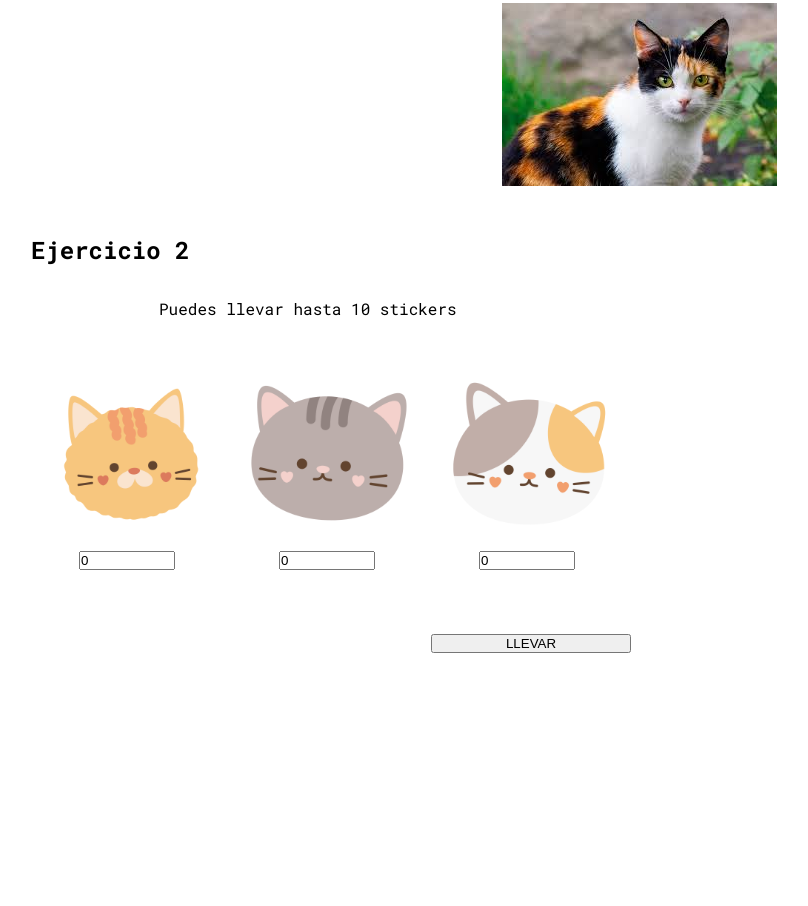
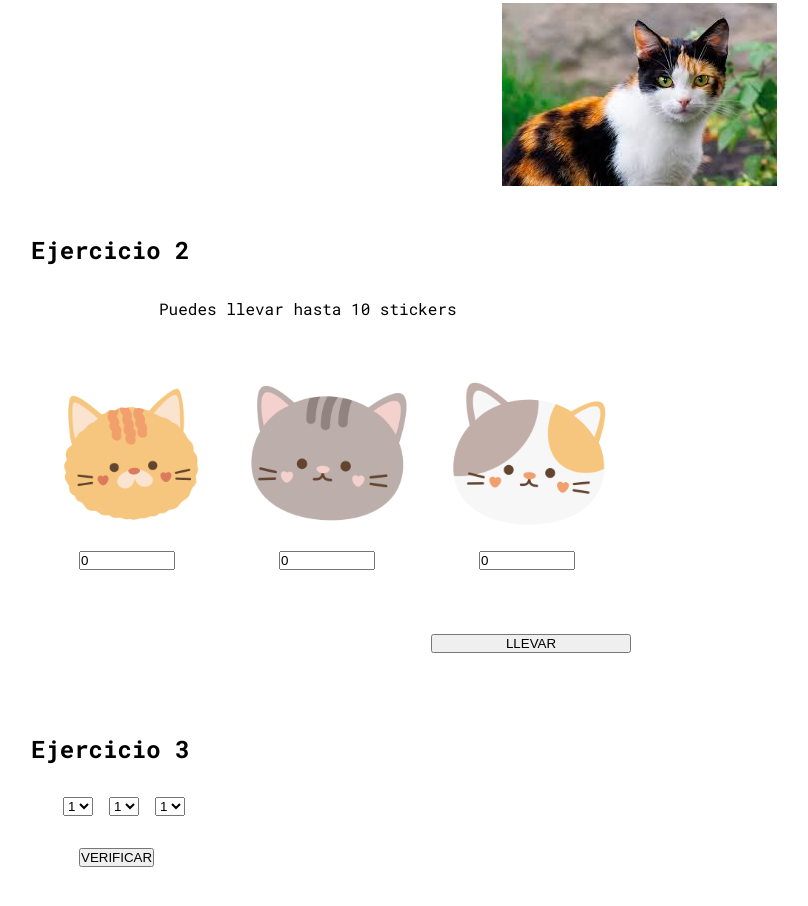
Before and after one commit to teremonardes/desafioCondiciones, a plain HTML site: page index.html in a window 1280 px wide. Shown: the part 216-1122 px from the top of the page, without its empty margins (1-809 px from the left). Drawn offline with Linux system fonts and the light colour scheme.

Commit message:
funciones

```diff
--- a/assets/css/style.css
+++ b/assets/css/style.css
@@ -3,7 +3,10 @@
     padding:0;
     box-sizing: border-box
 }
-
+body {
+    display: flex;
+    flex-direction: column;
+}
 h1 {
     font-family: "roboto Mono";
     text-align: center;
@@ -28,7 +31,6 @@ h2 {
 .stickers {
     display: flex;
     margin: auto;
-    min-height: 100vh;
     margin: 2rem;
 }
 
@@ -62,3 +64,30 @@ input {
     margin-left: 10rem;
 
 }
+/* CSS EJERCICIO3  */
+
+.numero-container {
+    display: flex;
+    margin: auto;
+         align-items: center;
+       margin-left: 4rem;
+       margin-top: 2rem;
+         gap: 1rem;
+
+
+}
+
+.verifica {
+
+       margin-left: 5rem;
+       margin-top: 2rem;
+       margin-bottom: 2rem;
+}
+
+.password {
+
+    margin-left: 4rem;
+    margin-top: 1rem;
+    margin-bottom: 2rem;
+    font-family: "roboto mono";
+}
--- a/assets/js/dom.js
+++ b/assets/js/dom.js
@@ -24,14 +24,27 @@ function suma() {
 
   var respuesta = document.querySelector(".respuesta");
 
-  if (total <= 10)  {
-    respuesta.innerHTML = "Tienes "+total+" stickers"
-  }
-
-  else {
-    respuesta.innerHTML = "No puedes llevar tantos stickers"
+  if (total <= 10) {
+    respuesta.innerHTML = "Tienes " + total + " stickers";
+  } else {
+    respuesta.innerHTML = "No puedes llevar tantos stickers";
   }
 }
 
+// JAVASCRIPT EJERCICIO 3
 
-// JAVASCRIPT EJERCICIO 3
+function password() {
+  var num1 = document.querySelector("#numero1").value;
+  var num2 = document.querySelector("#numero2").value;
+  var num3 = document.querySelector("#numero3").value;
+  var password = num1 + num2 + num3;
+  verificar = document.querySelector(".password");
+
+  if (password === "911") {
+    verificar.innerHTML = "password 1 correcto";
+  } else if (password === "714") {
+    verificar.innerHTML = "password 2 correcto";
+  } else {
+    verificar.innerHTML = "password incorrecto";
+  }
+}
--- a/index.html
+++ b/index.html
@@ -29,13 +29,13 @@
 
       <p>Puedes llevar hasta 10 stickers</p>
       <div class="stickers">
-        <div  class="sticker">
+        <div class="sticker">
           <img
             class="sticker1"
             src="assets/imgs/sticker1.png"
             alt="dibujo gato naranjo"
           />
-          <input type="number" class="cantstick1" value="0" min="0" max="10">
+          <input type="number" class="cantstick1" value="0" min="0" max="10" />
         </div>
         <div class="sticker">
           <img
@@ -43,7 +43,7 @@
             src="assets/imgs/sticker2.png"
             alt="dibujo gato gris"
           />
-          <input type="number" class="cantstick2" value="0" min="0" max="10">
+          <input type="number" class="cantstick2" value="0" min="0" max="10" />
         </div>
         <div class="sticker">
           <img
@@ -51,7 +51,7 @@
             src="assets/imgs/sticker3.png"
             alt="dibujo gato calico"
           />
-          <input type="number" class="cantstick3" value="0" min="0" max="10">
+          <input type="number" class="cantstick3" value="0" min="0" max="10" />
 
           <p class="respuesta"></p>
           <button onclick="suma()">LLEVAR</button>
@@ -60,9 +60,45 @@
     </div>
 
     <div class="ejercicio3">
+      <h2>Ejercicio 3</h2>
+      <div class="numero-container">
+        <select id="numero1">
+          <option value="1">1</option>
+          <option value="2">2</option>
+          <option value="3">3</option>
+          <option value="4">4</option>
+          <option value="5">5</option>
+          <option value="6">6</option>
+          <option value="7">7</option>
+          <option value="8">8</option>
+          <option value="9">9</option>
+        </select>
+        <select id="numero2">
+          <option value="1">1</option>
+          <option value="2">2</option>
+          <option value="3">3</option>
+          <option value="4">4</option>
+          <option value="5">5</option>
+          <option value="6">6</option>
+          <option value="7">7</option>
+          <option value="8">8</option>
+          <option value="9">9</option>
+        </select>
 
-
-
+        <select id="numero3">
+          <option value="1">1</option>
+          <option value="2">2</option>
+          <option value="3">3</option>
+          <option value="4">4</option>
+          <option value="5">5</option>
+          <option value="6">6</option>
+          <option value="7">7</option>
+          <option value="8">8</option>
+          <option value="9">9</option>
+        </select>
+      </div>
+      <button class="verifica" onclick="password()">VERIFICAR</button>
+      <p class="password"></p>
     </div>
     <script src="assets/js/dom.js"></script>
   </body>
```
Also changed, not shown: 1 other file.
